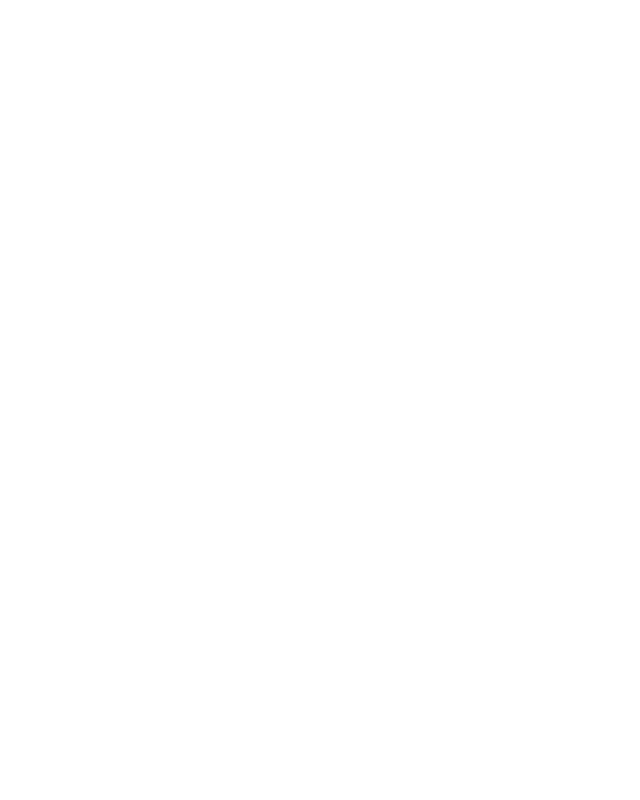
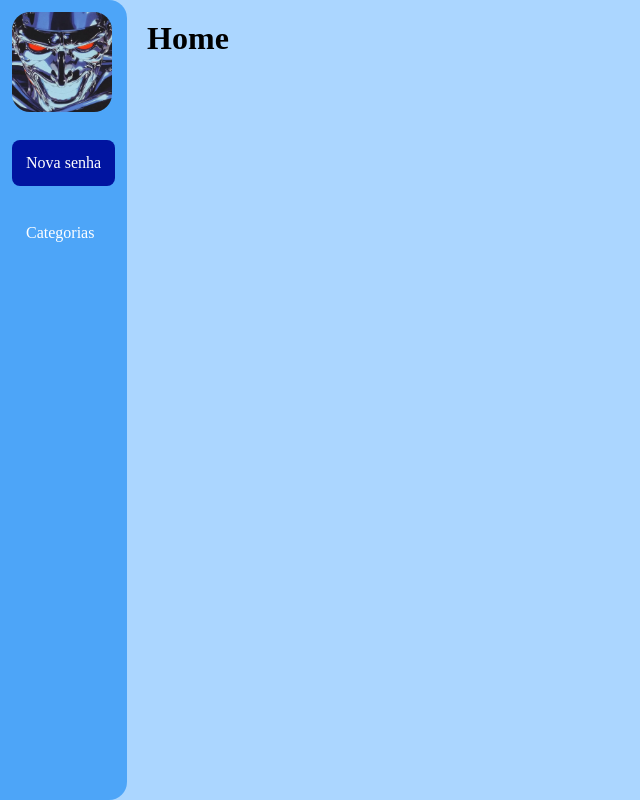
Before and after one commit to ThiagoC-Silva/vaultflow-web-app, a Flask app: page / in a window 1280 px wide. Before the commit the part shown is empty. Shown: the whole page, without its empty margins (0-640 px from the left). Run offline with Flask 3, Linux system fonts and the light colour scheme.

Commit message:
style: inclue sidebar a tela home
De maneira simples, foi adicionado um sidebar a
tela home.html, com o objetivo de fornecer um
esboço será a estrutura e possíveis botões. Além
de uma estilização básica

```diff
--- /dev/null
+++ b/static/css/main.css
@@ -0,0 +1,15 @@
+* {
+    margin: 0;
+    padding: 0;
+    box-sizing: border-box;
+}
+
+body {
+    min-height: 100vh;
+    background-color: #a1d2ffe3;
+    display: flex;
+}
+
+main {
+    padding: 20px;
+}
--- /dev/null
+++ b/static/css/sidebar.css
@@ -0,0 +1,48 @@
+#sidebar {
+    display: flex;
+    height: 100vh;
+    padding: 12px;
+    flex-direction: column;
+    background-color: #3c9df7d7;
+    border-radius: 0px 18px 18px 0px;
+}
+
+#user {
+    margin-bottom: 24px;
+}
+
+#user_avatar {
+    width: 100px;
+    height: 100px;
+    object-fit: cover;
+    border-radius: 18px;
+}
+
+#sidebar_items {
+    gap: 24px;
+    display: flex;
+    list-style: none;
+    flex-direction: column;
+}
+
+.sidebar_item {
+    padding: 14px;
+    cursor: pointer;
+    border-radius: 8px;
+}
+
+.sidebar_item.active {
+    background-color: #0014A0;
+}
+
+.sidebar_item:hover:not(.active) {
+    padding: 14px;
+    cursor: pointer;
+    border-radius: 8px;
+    background-color: #a1d2ffe3;
+}
+
+.sidebar_item a {
+    text-decoration: none;
+    color: #ffffff;
+}
--- a/templates/home/home.html
+++ b/templates/home/home.html
@@ -1,11 +1,19 @@
 <!DOCTYPE html>
-<html lang="en">
+<html lang="pt-br">
 <head>
     <meta charset="UTF-8">
     <meta name="viewport" content="width=device-width, initial-scale=1.0">
+    <link rel="stylesheet" href="{{ url_for('static', filename='css/main.css') }}">
+    <link rel="stylesheet" href="{{ url_for('static', filename='css/sidebar.css') }}">
     <title>Vaultflow</title>
 </head>
 <body>
+    <nav id="sidebar">
+        {% include "sidebar/sidebar.html" %}
+    </nav>
 
+    <main>
+        <h1>Home</h1>
+    </main>
 </body>
 </html>
--- /dev/null
+++ b/templates/sidebar/sidebar.html
@@ -0,0 +1,16 @@
+<div id="user">
+    <img
+        src="{{url_for('static', filename='img/avatar.jpg')}}"
+        alt="Avatar do usuário"
+        id="user_avatar"
+    >
+</div>
+
+<ul id="sidebar_items">
+    <li class="sidebar_item active">
+        <a href="#">Nova senha</a>
+    </li>
+    <li class="sidebar_item">
+        <a href="#">Categorias</a>
+    </li>
+</ul>
```
Also changed, not shown: blueprints/home.py (+6 -3 lines), static/img/avatar.jpg (added).
